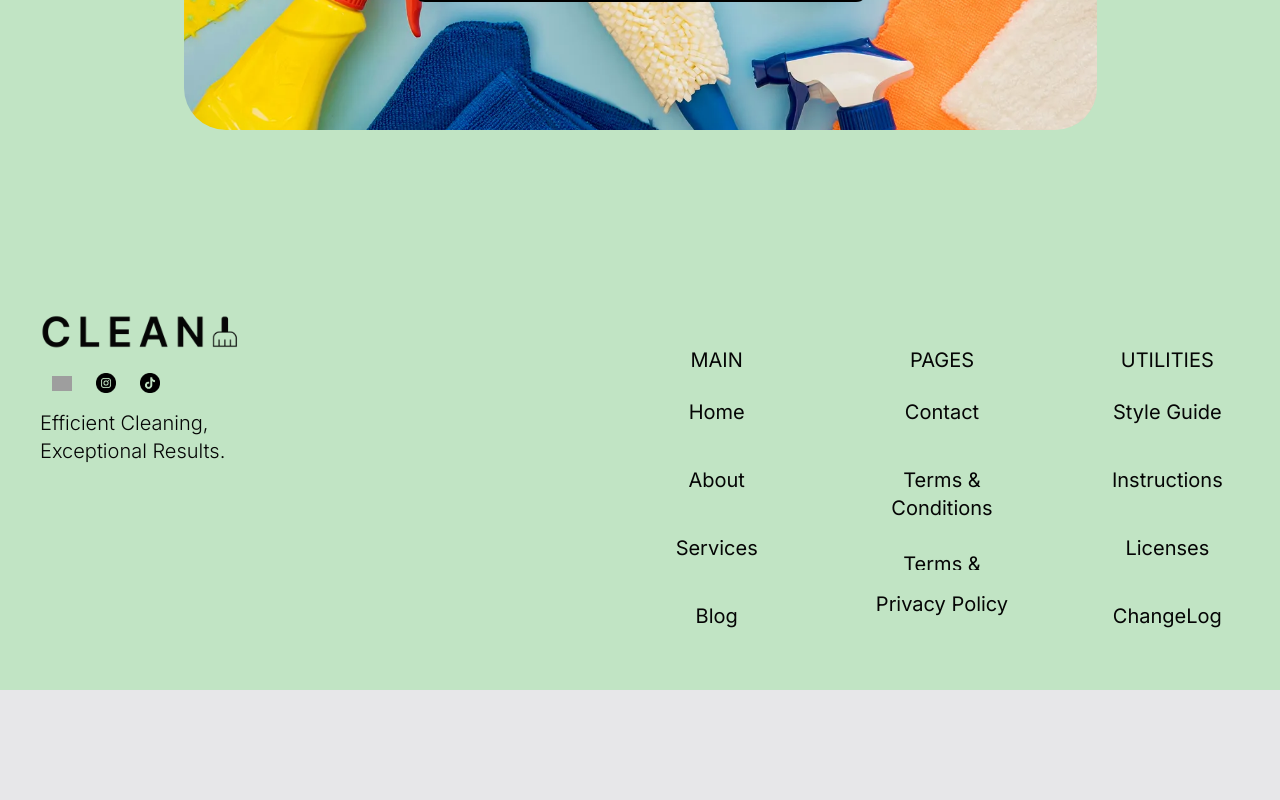
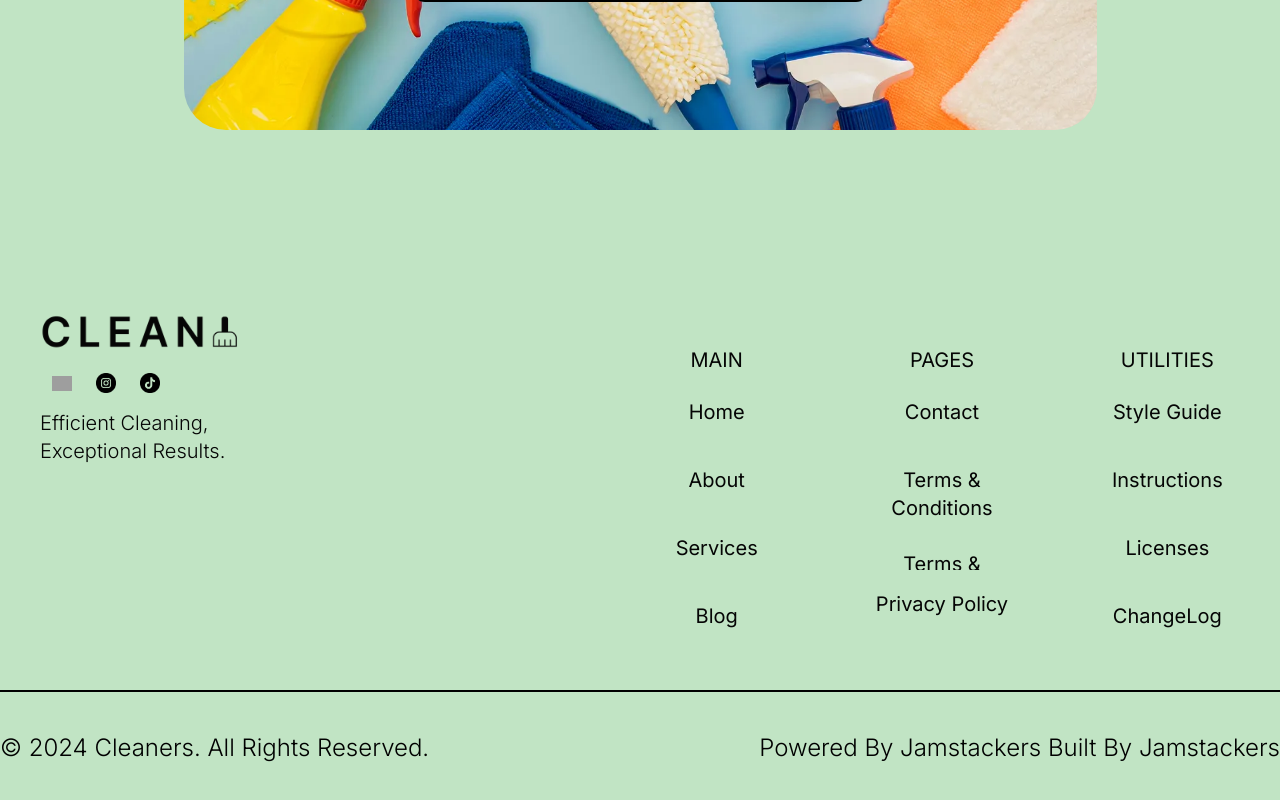
Before and after one commit to Yagya-Adh/clean, a Next.js app: page /blog in a window 1280 px wide. Shown: the part 3280-4080 px from the top of the page. Before the commit the page ends 3970 px from the top, so only its background shows below. Built offline with nearby package versions, Linux system fonts and the light colour scheme; grey boxes are pictures that could not be loaded.

Commit message:
save the chnages with fixes

```diff
--- a/app/components/anchor/Anchor.tsx
+++ b/app/components/anchor/Anchor.tsx
@@ -24,7 +24,7 @@ const Anchor = ({ text, link }: IAnchor) => {
       h-12
       w-45
       my-10
-    bg-clean-smoke-white
+      bg-clean-green-10
       "
     >
       <div className="group relative z-20 text-center flex flex-col justify-center items-center">
--- a/app/components/card/ImageCardGroup.tsx
+++ b/app/components/card/ImageCardGroup.tsx
@@ -1,9 +1,9 @@
-import blogData from "@/blogData.json";
+import Link from "next/link";
 import Image from "next/image";
 import CardBadge from "../badge/CardBadge";
-import Link from "next/link";
 import ArrowBadge from "../badge/ArrowBadge";
 import Anchor from "../anchor/Anchor";
+import blogData from "@/lib/data/blogData.json";
 
 interface IUser {
   name: string;
--- a/app/components/faqs/FrequentlyAsk.tsx
+++ b/app/components/faqs/FrequentlyAsk.tsx
@@ -1,6 +1,6 @@
 "use client";
 import React, { useState } from "react";
-import frequentlyAskData from "@/frequentlyAskData.json";
+import frequentlyAskData from "@/lib/data/frequentlyAskData.json";
 
 interface IfaqDATA {
   id: number;
--- a/app/components/footer/Footer.tsx
+++ b/app/components/footer/Footer.tsx
@@ -1,4 +1,5 @@
 import RequestAFreeQuote from "../card/RequestAFreeQuote";
+import CopyRightFooter from "../section/CopyRightFooter";
 import FooterLeft from "./FooterLeft";
 import FooterRight from "./FooterRight";
 
@@ -8,7 +9,7 @@ const Footer = () => {
       <div className="relative -top-44 left-0 animate-fadeInUp">
         <RequestAFreeQuote />
       </div>
-      <section className="max-w-screen-2xl px-10 mx-auto">
+      <section className="max-w-screen-2xl px-4 lg:px-10 mx-auto">
         <div className="grid grid-cols-1 md:grid-cols-2 gap-2 items-start">
           <div>
             <FooterLeft />
@@ -18,6 +19,7 @@ const Footer = () => {
           </div>
         </div>
       </section>
+      <CopyRightFooter />
     </footer>
   );
 };
--- a/app/components/footer/FooterLeft.tsx
+++ b/app/components/footer/FooterLeft.tsx
@@ -1,6 +1,6 @@
 import Image from "next/image";
 import Link from "next/link";
-import footerIconData from "@/footerIcon.json";
+import footerIconData from "@/lib/data/footerIcon.json";
 
 interface IsocialIcon {
   id: number;
--- a/app/components/footer/FooterRight.tsx
+++ b/app/components/footer/FooterRight.tsx
@@ -1,4 +1,4 @@
-import footerRightData from "@/footerRightSideData.json";
+import footerRightData from "@/lib/data/footerRightSideData.json";
 
 interface InnerItem {
   id: number;
--- /dev/null
+++ b/app/components/section/CopyRightFooter.tsx
@@ -0,0 +1,24 @@
+import React from "react";
+
+const CopyRightFooter = () => {
+  const currentYear = new Date().getFullYear();
+  return (
+    <section className="max-w-screen-3xl mx-auto w-full flex flex-col md:flex-row items-center justify-center md:justify-between border-t-2 border-t-black">
+      <p className="text-2xl py-10 font-inter font-light">
+        © {currentYear} Cleaners. All Rights Reserved.
+      </p>
+      <p className="text-2xl py-10 font-inter font-light">
+        Powered By{" "}
+        <a href="https://wwww.jamstackers.com" target="_blank">
+          Jamstackers
+        </a>{" "}
+        Built By{" "}
+        <a href="https://wwww.jamstackers.com" target="_blank">
+          Jamstackers
+        </a>
+      </p>
+    </section>
+  );
+};
+
+export default CopyRightFooter;
```
Also changed, not shown: lib/data/blogData.json (renamed from blogData.json), lib/data/cleanServiceTimeLineData.json (renamed from cleanServiceTimeLineData.json), lib/data/footerIcon.json (renamed from footerIcon.json), lib/data/footerRightSideData.json (renamed from footerRightSideData.json), lib/data/frequentlyAskData.json (renamed from frequentlyAskData.json). Lines whose indentation alone changed are shown as unchanged.
